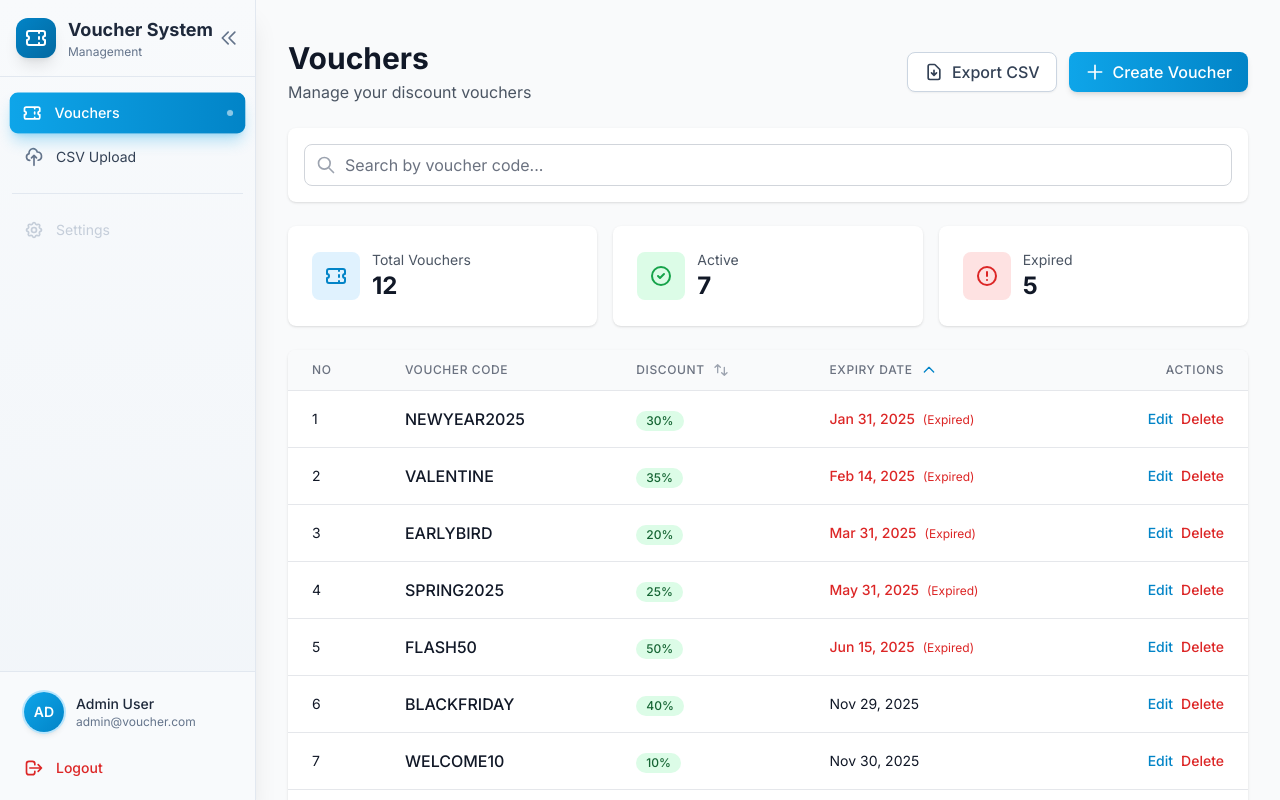
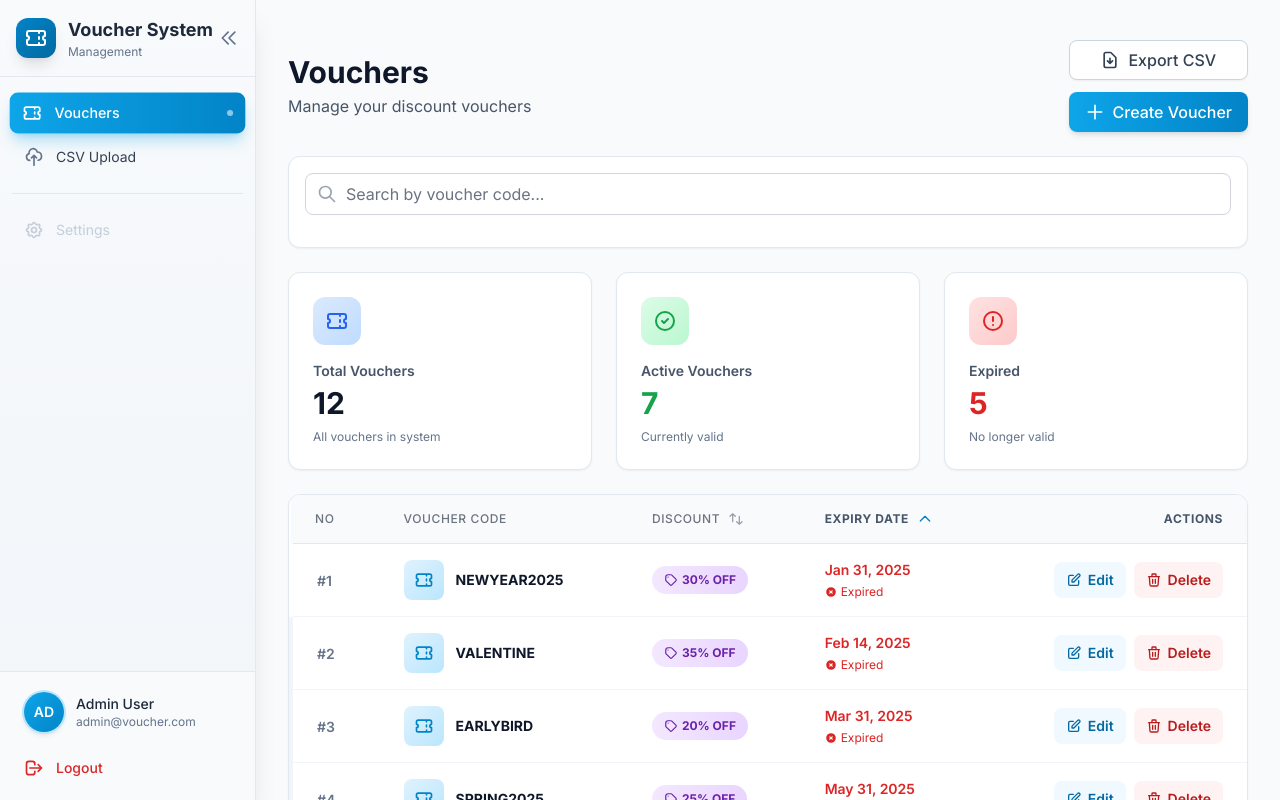
Before and after one commit to mhakimsaputra17/discount-voucher-management, a React (Vite) app in the folder frontend/: page /vouchers in a window 1280 px wide. Both pictures are taken after typing "name@example.com", "Sample123" into the empty fields and a click on the button "Sign In". Shown: the top 800 px of the page. Built offline with nearby package versions, Linux system fonts and the light colour scheme.

Commit message:
✨ style(frontend): enhance Voucher components for improved layout, accessibility, and visual consistency

```diff
--- a/frontend/src/components/voucher/VoucherForm.tsx
+++ b/frontend/src/components/voucher/VoucherForm.tsx
@@ -82,12 +82,13 @@ export const VoucherForm: FC<VoucherFormProps> = ({
         disabled={isLoading}
       />
 
-      <div className="flex gap-3 justify-end pt-4">
+      <div className="flex flex-col-reverse sm:flex-row gap-2 sm:gap-3 justify-end pt-4">
         <Button
           type="button"
           variant="secondary"
           onClick={onCancel}
           disabled={isLoading}
+          className="w-full sm:w-auto"
         >
           Cancel
         </Button>
@@ -96,6 +97,7 @@ export const VoucherForm: FC<VoucherFormProps> = ({
           variant="primary"
           isLoading={isLoading}
           disabled={isLoading}
+          className="w-full sm:w-auto"
         >
           {initialData ? 'Update' : 'Create'} Voucher
         </Button>
--- a/frontend/src/components/voucher/VoucherRow.tsx
+++ b/frontend/src/components/voucher/VoucherRow.tsx
@@ -15,36 +15,70 @@ export const VoucherRow: FC<VoucherRowProps> = ({ voucher, index, onEdit, onDele
 
   return (
     <>
-      <tr className="hover:bg-gray-50 transition-colors">
-        <td className="px-6 py-4 whitespace-nowrap text-sm text-gray-900">{index + 1}</td>
-        <td className="px-6 py-4 whitespace-nowrap">
-          <span className="font-medium text-gray-900">{voucher.voucher_code}</span>
+      <tr className="hover:bg-slate-50 transition-all duration-200 ease-in-out border-l-4 border-transparent hover:border-l-primary-500">
+        <td className="px-3 sm:px-4 lg:px-6 py-3 sm:py-4 whitespace-nowrap">
+          <span className="text-sm font-semibold text-slate-500">#{index + 1}</span>
         </td>
-        <td className="px-6 py-4 whitespace-nowrap">
-          <span className="inline-flex items-center px-2.5 py-0.5 rounded-full text-xs font-medium bg-green-100 text-green-800">
-            {voucher.discount_percent}%
+        <td className="px-3 sm:px-4 lg:px-6 py-3 sm:py-4 whitespace-nowrap">
+          <div className="flex items-center gap-2 sm:gap-3">
+            <div className="w-8 h-8 sm:w-10 sm:h-10 bg-gradient-to-br from-primary-100 to-primary-200 rounded-lg flex items-center justify-center flex-shrink-0">
+              <svg className="w-4 h-4 sm:w-5 sm:h-5 text-primary-600" fill="none" stroke="currentColor" viewBox="0 0 24 24">
+                <path strokeLinecap="round" strokeLinejoin="round" strokeWidth={2} d="M15 5v2m0 4v2m0 4v2M5 5a2 2 0 00-2 2v3a2 2 0 110 4v3a2 2 0 002 2h14a2 2 0 002-2v-3a2 2 0 110-4V7a2 2 0 00-2-2H5z" />
+              </svg>
+            </div>
+            <span className="text-xs sm:text-sm font-bold text-slate-900 truncate">{voucher.voucher_code}</span>
+          </div>
+        </td>
+        <td className="px-3 sm:px-4 lg:px-6 py-3 sm:py-4 whitespace-nowrap">
+          <span className="inline-flex items-center gap-1 px-2 sm:px-3 py-1 sm:py-1.5 rounded-full text-xs font-bold bg-gradient-to-r from-purple-100 to-purple-200 text-purple-800">
+            <svg className="w-3 h-3 sm:w-3.5 sm:h-3.5" fill="none" stroke="currentColor" viewBox="0 0 24 24">
+              <path strokeLinecap="round" strokeLinejoin="round" strokeWidth={2} d="M7 7h.01M7 3h5c.512 0 1.024.195 1.414.586l7 7a2 2 0 010 2.828l-7 7a2 2 0 01-2.828 0l-7-7A1.994 1.994 0 013 12V7a4 4 0 014-4z" />
+            </svg>
+            {voucher.discount_percent}% OFF
           </span>
         </td>
-        <td className="px-6 py-4 whitespace-nowrap text-sm">
-          <span className={expired ? 'text-red-600 font-medium' : 'text-gray-900'}>
-            {formatDate(voucher.expiry_date)}
-          </span>
-          {expired && (
-            <span className="ml-2 text-xs text-red-600">(Expired)</span>
-          )}
+        <td className="px-3 sm:px-4 lg:px-6 py-3 sm:py-4 whitespace-nowrap">
+          <div className="flex flex-col">
+            <span className={`text-xs sm:text-sm font-semibold ${expired ? 'text-red-600' : 'text-slate-900'}`}>
+              {formatDate(voucher.expiry_date)}
+            </span>
+            {expired ? (
+              <span className="inline-flex items-center gap-1 text-xs text-red-600 mt-1">
+                <svg className="w-3 h-3" fill="currentColor" viewBox="0 0 20 20">
+                  <path fillRule="evenodd" d="M10 18a8 8 0 100-16 8 8 0 000 16zM8.707 7.293a1 1 0 00-1.414 1.414L8.586 10l-1.293 1.293a1 1 0 101.414 1.414L10 11.414l1.293 1.293a1 1 0 001.414-1.414L11.414 10l1.293-1.293a1 1 0 00-1.414-1.414L10 8.586 8.707 7.293z" clipRule="evenodd" />
+                </svg>
+                Expired
+              </span>
+            ) : (
+              <span className="inline-flex items-center gap-1 text-xs text-green-600 mt-1">
+                <svg className="w-3 h-3" fill="currentColor" viewBox="0 0 20 20">
+                  <path fillRule="evenodd" d="M10 18a8 8 0 100-16 8 8 0 000 16zm3.707-9.293a1 1 0 00-1.414-1.414L9 10.586 7.707 9.293a1 1 0 00-1.414 1.414l2 2a1 1 0 001.414 0l4-4z" clipRule="evenodd" />
+                </svg>
+                Active
+              </span>
+            )}
+          </div>
         </td>
-        <td className="px-6 py-4 whitespace-nowrap text-sm text-right">
-          <div className="flex gap-2 justify-end">
+        <td className="px-3 sm:px-4 lg:px-6 py-3 sm:py-4 whitespace-nowrap text-sm text-right">
+          <div className="flex flex-col sm:flex-row gap-1 sm:gap-2 justify-end">
             <button
               onClick={() => onEdit(voucher.id)}
-              className="text-primary-600 hover:text-primary-800 font-medium transition-colors"
+              className="inline-flex items-center justify-center gap-1.5 px-2 sm:px-3 py-1.5 sm:py-2 text-xs sm:text-sm font-semibold text-primary-700 bg-primary-50 rounded-lg hover:bg-primary-100 hover:shadow-md hover:-translate-y-0.5 active:scale-95 transition-all duration-200 ease-in-out"
+              title="Edit voucher"
             >
+              <svg className="w-3.5 h-3.5 sm:w-4 sm:h-4" fill="none" stroke="currentColor" viewBox="0 0 24 24">
+                <path strokeLinecap="round" strokeLinejoin="round" strokeWidth={2} d="M11 5H6a2 2 0 00-2 2v11a2 2 0 002 2h11a2 2 0 002-2v-5m-1.414-9.414a2 2 0 112.828 2.828L11.828 15H9v-2.828l8.586-8.586z" />
+              </svg>
               Edit
             </button>
             <button
               onClick={() => setShowDeleteConfirm(true)}
-              className="text-red-600 hover:text-red-800 font-medium transition-colors"
+              className="inline-flex items-center justify-center gap-1.5 px-2 sm:px-3 py-1.5 sm:py-2 text-xs sm:text-sm font-semibold text-red-700 bg-red-50 rounded-lg hover:bg-red-100 hover:shadow-md hover:-translate-y-0.5 active:scale-95 transition-all duration-200 ease-in-out"
+              title="Delete voucher"
             >
+              <svg className="w-3.5 h-3.5 sm:w-4 sm:h-4" fill="none" stroke="currentColor" viewBox="0 0 24 24">
+                <path strokeLinecap="round" strokeLinejoin="round" strokeWidth={2} d="M19 7l-.867 12.142A2 2 0 0116.138 21H7.862a2 2 0 01-1.995-1.858L5 7m5 4v6m4-6v6m1-10V4a1 1 0 00-1-1h-4a1 1 0 00-1 1v3M4 7h16" />
+              </svg>
               Delete
             </button>
           </div>
@@ -54,15 +88,27 @@ export const VoucherRow: FC<VoucherRowProps> = ({ voucher, index, onEdit, onDele
       {/* Delete Confirmation Modal */}
       {showDeleteConfirm && (
         <tr>
-          <td colSpan={5} className="px-6 py-4 bg-red-50">
+          <td colSpan={5} className="px-6 py-4 bg-red-50 border-l-4 border-red-500">
             <div className="flex items-center justify-between">
-              <p className="text-sm text-red-800">
-                Are you sure you want to delete voucher <strong>{voucher.voucher_code}</strong>?
-              </p>
+              <div className="flex items-start gap-3">
+                <div className="p-2 bg-red-100 rounded-lg">
+                  <svg className="w-5 h-5 text-red-600" fill="none" stroke="currentColor" viewBox="0 0 24 24">
+                    <path strokeLinecap="round" strokeLinejoin="round" strokeWidth={2} d="M12 9v2m0 4h.01m-6.938 4h13.856c1.54 0 2.502-1.667 1.732-3L13.732 4c-.77-1.333-2.694-1.333-3.464 0L3.34 16c-.77 1.333.192 3 1.732 3z" />
+                  </svg>
+                </div>
+                <div>
+                  <p className="text-sm font-semibold text-red-900">
+                    Delete Voucher?
+                  </p>
+                  <p className="text-sm text-red-800 mt-1">
+                    Are you sure you want to delete voucher <strong className="font-bold">{voucher.voucher_code}</strong>? This action cannot be undone.
+                  </p>
+                </div>
+              </div>
               <div className="flex gap-2">
                 <button
                   onClick={() => setShowDeleteConfirm(false)}
-                  className="px-3 py-1 text-sm bg-white border border-gray-300 rounded-lg hover:bg-gray-50"
+                  className="px-4 py-2 text-sm font-medium text-gray-700 bg-white border border-gray-300 rounded-lg hover:bg-gray-50 hover:shadow-md hover:-translate-y-0.5 active:scale-95 transition-all duration-200 ease-in-out"
                 >
                   Cancel
                 </button>
@@ -71,9 +117,9 @@ export const VoucherRow: FC<VoucherRowProps> = ({ voucher, index, onEdit, onDele
                     onDelete(voucher.id);
                     setShowDeleteConfirm(false);
                   }}
-                  className="px-3 py-1 text-sm bg-red-600 text-white rounded-lg hover:bg-red-700"
+                  className="px-4 py-2 text-sm font-medium bg-red-600 text-white rounded-lg hover:bg-red-700 hover:shadow-lg hover:-translate-y-0.5 active:scale-95 transition-all duration-200 ease-in-out shadow-sm"
                 >
-                  Delete
+                  Yes, Delete
                 </button>
               </div>
             </div>
--- a/frontend/src/components/voucher/VoucherTable.tsx
+++ b/frontend/src/components/voucher/VoucherTable.tsx
@@ -40,8 +40,9 @@ export const VoucherTable: FC<VoucherTableProps> = ({
   };
 
   return (
-    <div className="overflow-x-auto bg-white rounded-lg shadow">
-      <table className="min-w-full divide-y divide-gray-200">
+    <div className="overflow-x-auto bg-white rounded-xl shadow-sm border border-slate-200 -mx-4 sm:mx-0">
+      <div className="inline-block min-w-full align-middle">
+        <table className="min-w-full divide-y divide-slate-200">
         <thead className="bg-gray-50">
           <tr>
             <th className="px-6 py-3 text-left text-xs font-medium text-gray-500 uppercase tracking-wider">
@@ -60,7 +61,7 @@ export const VoucherTable: FC<VoucherTableProps> = ({
               </div>
             </th>
             <th
-              className="px-6 py-3 text-left text-xs font-medium text-gray-500 uppercase tracking-wider cursor-pointer hover:bg-gray-100 transition-colors"
+              className="px-3 sm:px-4 lg:px-6 py-3 sm:py-4 text-left text-xs font-bold text-slate-600 uppercase tracking-wider cursor-pointer hover:bg-slate-200 transition-colors"
               onClick={() => onSort('expiry_date')}
             >
               <div className="flex items-center gap-2">
@@ -68,12 +69,12 @@ export const VoucherTable: FC<VoucherTableProps> = ({
                 <SortIcon field="expiry_date" />
               </div>
             </th>
-            <th className="px-6 py-3 text-right text-xs font-medium text-gray-500 uppercase tracking-wider">
+            <th className="px-3 sm:px-4 lg:px-6 py-3 sm:py-4 text-right text-xs font-bold text-slate-600 uppercase tracking-wider">
               Actions
             </th>
           </tr>
         </thead>
-        <tbody className="bg-white divide-y divide-gray-200">
+        <tbody className="bg-white divide-y divide-slate-100">
           {vouchers.length === 0 ? (
             <tr>
               <td colSpan={5} className="px-6 py-12 text-center text-gray-500">
@@ -99,6 +100,7 @@ export const VoucherTable: FC<VoucherTableProps> = ({
           )}
         </tbody>
       </table>
+      </div>
     </div>
   );
 };
--- a/frontend/src/pages/VoucherListPage.tsx
+++ b/frontend/src/pages/VoucherListPage.tsx
@@ -9,7 +9,6 @@ import { Spinner } from '../components/common/Spinner';
 import { useVouchers } from '../hooks/useVouchers';
 import { useToast } from '../hooks/useToast';
 import { exportToCSV, downloadCSVFile } from '../utils/csv';
-import { apiClient } from '../api/axios';
 
 const ITEMS_PER_PAGE = 10;
 
@@ -21,7 +20,7 @@ export const VoucherListPage: FC = () => {
   const [sortField, setSortField] = useState<'expiry_date' | 'discount_percent'>('expiry_date');
   const [sortOrder, setSortOrder] = useState<'asc' | 'desc'>('asc');
 
-  const { vouchers, isLoading, deleteVoucher, refetch } = useVouchers();
+  const { vouchers, isLoading, deleteVoucher } = useVouchers();
 
   // Client-side filtering and sorting
   const filteredAndSortedVouchers = useMemo(() => {
@@ -100,97 +99,104 @@ export const VoucherListPage: FC = () => {
 
   return (
     <Layout>
-      <div className="space-y-6">
+      <div className="space-y-4 sm:space-y-6">
         {/* Header */}
-        <div className="flex flex-col sm:flex-row sm:items-center sm:justify-between gap-4">
+        <div className="flex flex-col sm:flex-row sm:items-center sm:justify-between gap-3 sm:gap-4">
           <div>
-            <h1 className="text-3xl font-bold text-gray-900">Vouchers</h1>
-            <p className="text-gray-600 mt-1">
+            <h1 className="text-2xl sm:text-3xl font-bold text-slate-900">Vouchers</h1>
+            <p className="text-slate-600 mt-1 text-sm sm:text-base">
               Manage your discount vouchers
             </p>
           </div>
-          <div className="flex gap-3">
+          <div className="flex flex-col xs:flex-row gap-2 sm:gap-3 w-full sm:w-auto">
             <Button
               variant="secondary"
               onClick={handleExport}
               disabled={vouchers.length === 0}
+              className="w-full xs:w-auto"
             >
               <svg className="w-5 h-5" fill="none" stroke="currentColor" viewBox="0 0 24 24">
                 <path strokeLinecap="round" strokeLinejoin="round" strokeWidth={2} d="M12 10v6m0 0l-3-3m3 3l3-3m2 8H7a2 2 0 01-2-2V5a2 2 0 012-2h5.586a1 1 0 01.707.293l5.414 5.414a1 1 0 01.293.707V19a2 2 0 01-2 2z" />
               </svg>
-              <span className="hidden sm:inline">Export CSV</span>
+              <span>Export CSV</span>
             </Button>
             <Button
               variant="primary"
               onClick={() => navigate('/vouchers/new')}
+              className="w-full xs:w-auto"
             >
               <svg className="w-5 h-5" fill="none" stroke="currentColor" viewBox="0 0 24 24">
                 <path strokeLinecap="round" strokeLinejoin="round" strokeWidth={2} d="M12 4v16m8-8H4" />
               </svg>
-              <span className="hidden sm:inline">Create Voucher</span>
-              <span className="sm:hidden">Create</span>
+              <span>Create Voucher</span>
             </Button>
           </div>
         </div>
 
         {/* Search Bar */}
-        <div className="bg-white p-4 rounded-lg shadow">
+        <div className="bg-white p-3 sm:p-4 rounded-xl shadow-sm border border-slate-200">
+          <div className="flex flex-col sm:flex-row sm:items-center justify-between gap-3 sm:gap-4 mb-3 sm:mb-4">
+            <div className="flex-1">
               <SearchBar
                 onSearch={setSearchQuery}
                 placeholder="Search by voucher code..."
               />
             </div>
+            {searchQuery && (
+              <div className="text-xs sm:text-sm text-slate-600">
+                Found <span className="font-semibold text-slate-900">{filteredAndSortedVouchers.length}</span> result{filteredAndSortedVouchers.length !== 1 ? 's' : ''}
+              </div>
+            )}
+          </div>
+        </div>
 
         {/* Stats */}
-        <div className="grid grid-cols-1 sm:grid-cols-3 gap-4">
-          <div className="bg-white p-6 rounded-lg shadow">
-            <div className="flex items-center gap-3">
-              <div className="p-3 bg-primary-100 rounded-lg">
-                <svg className="w-6 h-6 text-primary-600" fill="none" stroke="currentColor" viewBox="0 0 24 24">
+        <div className="grid grid-cols-1 sm:grid-cols-2 lg:grid-cols-3 gap-3 sm:gap-4 lg:gap-6">
+          <div className="bg-white rounded-xl shadow-sm border border-slate-200 p-4 sm:p-5 lg:p-6 hover:shadow-md hover:border-primary-200 transition-all">
+            <div className="flex items-center justify-between mb-3 sm:mb-4">
+              <div className="p-2 sm:p-3 bg-gradient-to-br from-blue-100 to-blue-200 rounded-lg sm:rounded-xl">
+                <svg className="w-5 h-5 sm:w-6 sm:h-6 text-blue-600" fill="none" stroke="currentColor" viewBox="0 0 24 24">
                   <path strokeLinecap="round" strokeLinejoin="round" strokeWidth={2} d="M15 5v2m0 4v2m0 4v2M5 5a2 2 0 00-2 2v3a2 2 0 110 4v3a2 2 0 002 2h14a2 2 0 002-2v-3a2 2 0 110-4V7a2 2 0 00-2-2H5z" />
                 </svg>
               </div>
-              <div>
-                <p className="text-sm text-gray-600">Total Vouchers</p>
-                <p className="text-2xl font-bold text-gray-900">{vouchers.length}</p>
             </div>
+            <p className="text-xs sm:text-sm font-semibold text-slate-600 mb-1">Total Vouchers</p>
+            <p className="text-2xl sm:text-3xl font-bold text-slate-900">{vouchers.length}</p>
+            <p className="text-xs text-slate-500 mt-1 sm:mt-2">All vouchers in system</p>
           </div>
-          </div>
-          <div className="bg-white p-6 rounded-lg shadow">
-            <div className="flex items-center gap-3">
-              <div className="p-3 bg-green-100 rounded-lg">
-                <svg className="w-6 h-6 text-green-600" fill="none" stroke="currentColor" viewBox="0 0 24 24">
+          <div className="bg-white rounded-xl shadow-sm border border-slate-200 p-4 sm:p-5 lg:p-6 hover:shadow-md hover:border-green-200 transition-all">
+            <div className="flex items-center justify-between mb-3 sm:mb-4">
+              <div className="p-2 sm:p-3 bg-gradient-to-br from-green-100 to-green-200 rounded-lg sm:rounded-xl">
+                <svg className="w-5 h-5 sm:w-6 sm:h-6 text-green-600" fill="none" stroke="currentColor" viewBox="0 0 24 24">
                   <path strokeLinecap="round" strokeLinejoin="round" strokeWidth={2} d="M9 12l2 2 4-4m6 2a9 9 0 11-18 0 9 9 0 0118 0z" />
                 </svg>
               </div>
-              <div>
-                <p className="text-sm text-gray-600">Active</p>
-                <p className="text-2xl font-bold text-gray-900">
+            </div>
+            <p className="text-xs sm:text-sm font-semibold text-slate-600 mb-1">Active Vouchers</p>
+            <p className="text-2xl sm:text-3xl font-bold text-green-600">
               {vouchers.filter(v => new Date(v.expiry_date) > new Date()).length}
             </p>
+            <p className="text-xs text-slate-500 mt-1 sm:mt-2">Currently valid</p>
           </div>
-            </div>
-          </div>
-          <div className="bg-white p-6 rounded-lg shadow">
-            <div className="flex items-center gap-3">
-              <div className="p-3 bg-red-100 rounded-lg">
-                <svg className="w-6 h-6 text-red-600" fill="none" stroke="currentColor" viewBox="0 0 24 24">
+          <div className="bg-white rounded-xl shadow-sm border border-slate-200 p-4 sm:p-5 lg:p-6 hover:shadow-md hover:border-red-200 transition-all">
+            <div className="flex items-center justify-between mb-3 sm:mb-4">
+              <div className="p-2 sm:p-3 bg-gradient-to-br from-red-100 to-red-200 rounded-lg sm:rounded-xl">
+                <svg className="w-5 h-5 sm:w-6 sm:h-6 text-red-600" fill="none" stroke="currentColor" viewBox="0 0 24 24">
                   <path strokeLinecap="round" strokeLinejoin="round" strokeWidth={2} d="M12 8v4m0 4h.01M21 12a9 9 0 11-18 0 9 9 0 0118 0z" />
                 </svg>
               </div>
-              <div>
-                <p className="text-sm text-gray-600">Expired</p>
-                <p className="text-2xl font-bold text-gray-900">
+            </div>
+            <p className="text-xs sm:text-sm font-semibold text-slate-600 mb-1">Expired</p>
+            <p className="text-2xl sm:text-3xl font-bold text-red-600">
               {vouchers.filter(v => new Date(v.expiry_date) <= new Date()).length}
             </p>
-              </div>
-            </div>
+            <p className="text-xs text-slate-500 mt-1 sm:mt-2">No longer valid</p>
           </div>
         </div>
 
         {/* Table */}
         {isLoading ? (
-          <div className="bg-white rounded-lg shadow p-12">
+          <div className="bg-white rounded-xl shadow-sm border border-slate-200 p-8 sm:p-12">
             <Spinner size="lg" />
           </div>
         ) : (
```
Also changed, not shown: frontend/src/pages/VoucherFormPage.tsx (+8 -8 lines). Lines whose indentation alone changed are shown as unchanged.
